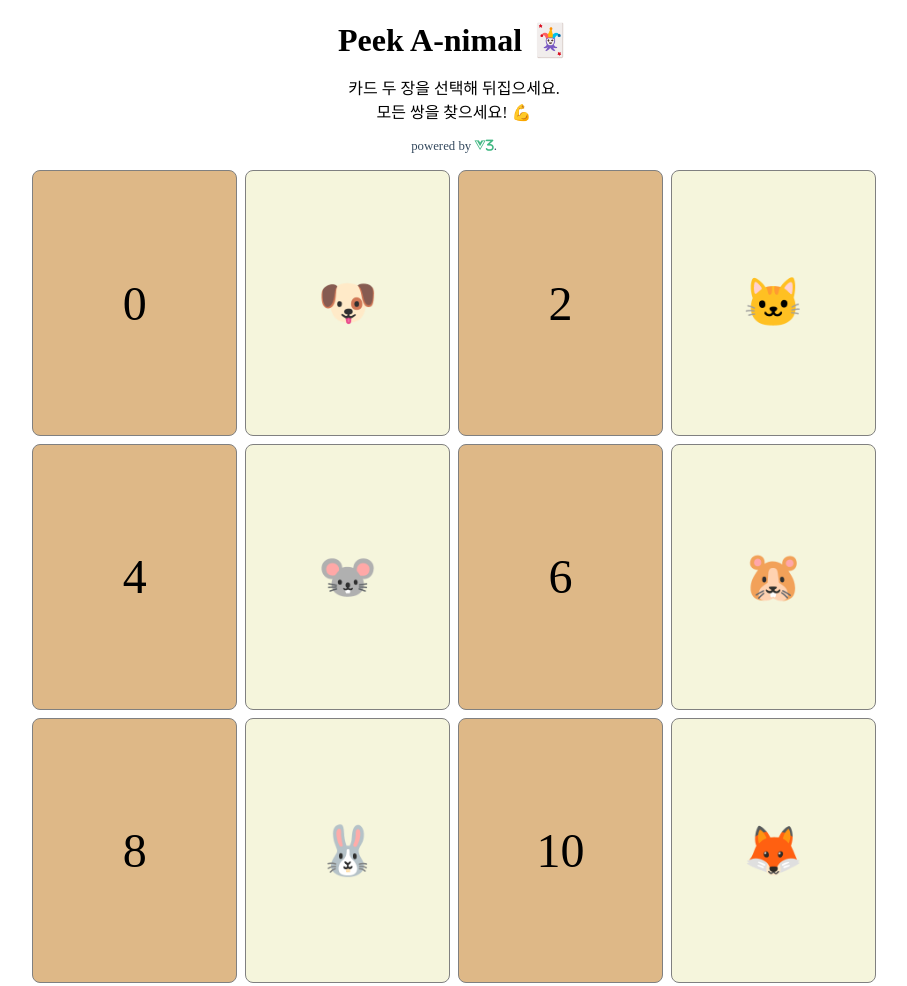
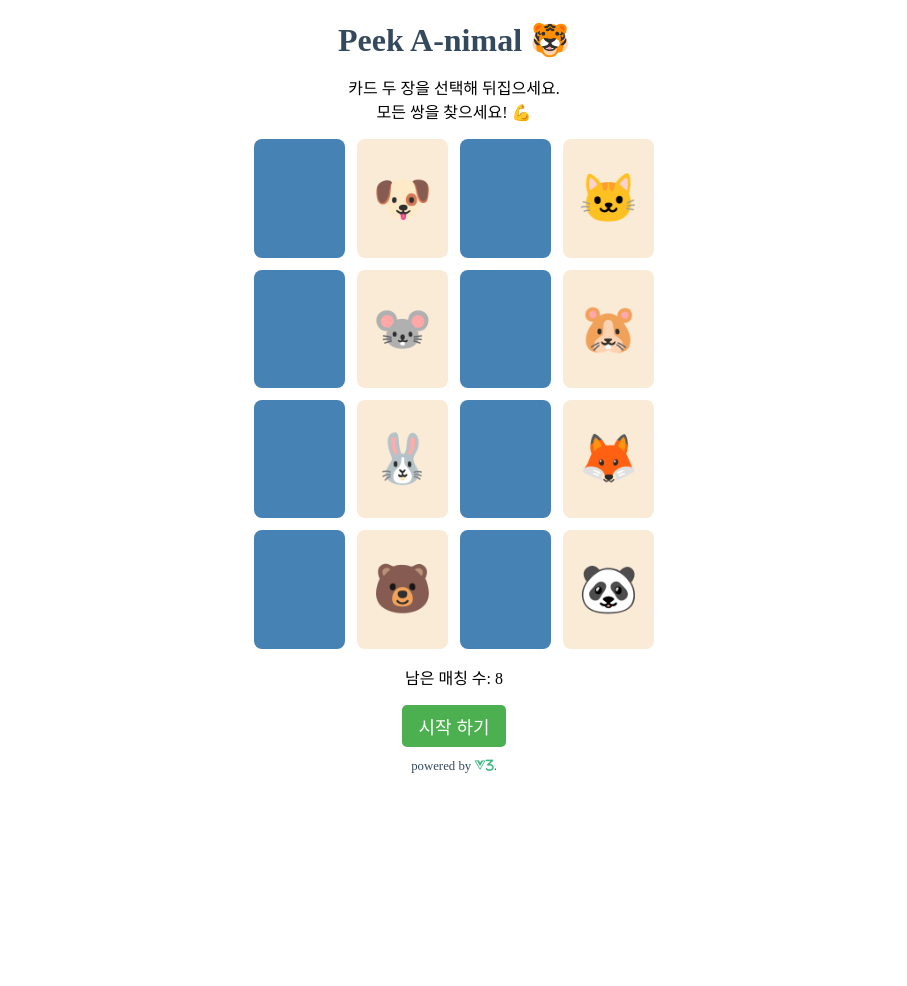
Before and after one commit to MTGVim/pick-a-nimal, an Astro site: page / in a window 1280 px wide. Shown: the top 986 px of the page, without its empty margins (186-1093 px from the left). After the commit the page ends 821 px from the top, so only its background shows below. Built offline with nearby package versions, Linux system fonts and the light colour scheme; Astro itself is replaced by a stand-in of ours.

Commit message:
feat: ✨ add flip and shuffle animation

```diff
--- a/package.json
+++ b/package.json
@@ -12,6 +12,7 @@
     "@astrojs/vue": "^5.0.6",
     "astro": "^5.1.9",
     "lodash": "^4.17.14",
+    "motion-v": "^0.8.1",
     "vue": "^3.5.13"
   },
   "devDependencies": {
--- a/src/components/PeekAnimal.vue
+++ b/src/components/PeekAnimal.vue
@@ -1,31 +1,32 @@
 <template>
-    <h1 class="title">Peek A-nimal 🃏</h1>
+    <h1 class="title">Peek A-nimal 🐯</h1>
     <section class="description">
         <p>카드 두 장을 선택해 뒤집으세요.<br/> 모든 쌍을 찾으세요! 💪</p>
-        <p class="battery">powered by <i class="fab fa-vuejs">3</i>.</p>
     </section>
-    <section class="board">
+    <TransitionGroup tag="section" class="board" name="shuffle-card">
         <div
             class='card'
+            v-for="item in cards"
+            :key="item.id"
+            v-on:click="onCardClick(item.id)"
             v-bind:class="{
                 faceup: item.faceup,
                 facedown: !item.faceup,
-                matched: matchedIds.has(item.id)
             }"
-            v-for="item in cards"
-            :key="item.id"
-            v-on:click="onCardClick(item.id)"
         >
-            {{ item.faceup ? item.value : item.id }}
+            <div class="back"></div>
+            <div class="front">
+                {{ item.value }}
+            </div>
         </div>
-    </section>
+    </TransitionGroup>
     <section class="score">
         <p> 남은 매칭 수: {{ (cards.length - matchedIds.size)/2 }} </p>
     </section>
     <section class="footer">
         <button class="gameStart" v-on:click="onRestart">{{ startLabel }}</button>
+        <p class="battery">powered by <i class="fab fa-vuejs">3</i>.</p>
     </section>
-    {{ matchedIds }}
 </template>
 
 <script setup lang="ts">
@@ -59,7 +60,7 @@ const onCardClick = (cardId: number) => {
 
     const card = cards.value.find(card => card.id === cardId);
 
-    if(card === undefined)
+    if(card === undefined || card.faceup)
         return;
 
     card.faceup = true;
@@ -75,8 +76,10 @@ const onCardClick = (cardId: number) => {
             matchedIds.value.add(secondCard?.id);
         }
         else {
-            firstCard.faceup = false;
-            secondCard.faceup = false;
+            setTimeout(() => {
+                firstCard.faceup = false;
+                secondCard.faceup = false;
+            }, 1000);
         }
         selectedCards.value = [];
     }
@@ -99,6 +102,7 @@ const onRestart = () => {
     font-size: 2rem;
     margin-bottom: 1rem;
     text-align: center;
+    color:#34495E;
 }
 
 .description {
@@ -116,34 +120,63 @@ const onRestart = () => {
 }
 
 .card {
+    aspect-ratio: 1 / 1.3;
+    font-size: 3rem;
+    max-height:180px;
+    position: relative;
+}
+
+.card .front {
     align-items: center;
-    aspect-ratio: 1 / 1.3;
-    border: solid 1px gray;
+    backface-visibility: hidden;
+    background-color: antiquewhite;
     border-radius: 8px;
     display: flex;
-    font-size: 3rem;
+    height: 100%;
     justify-content: center;
+    position: absolute;
+    transition: all 0.5s ease-out;
+    width: 100%;
 }
 
-.card.facedown {
-    background-color:burlywood;
+.card.facedown .front {
+    transform: rotateY(180deg) scale(0.7);
 }
 
-.card.faceup {
-    background-color: beige;
+.card.faceup .front {
+    transform: rotateY(0deg) scale(1);
 }
 
-.card.matched {
-    background-color: #2ECC71;
+.card .back {
+    align-items: center;
+    backface-visibility: hidden;
+    background-color:steelblue;
+    border-radius: 8px;
+    display: flex;
+    height: 100%;
+    justify-content: center;
+    position: absolute;
+    transition: all 0.5s ease-out;
+    width: 100%;
 }
 
+.card.facedown .back {
+    transform: rotateY(0deg) scale(1);
+}
+
+.card.faceup .back {
+    transform: rotateY(180deg) scale(0.7);
+}
+
+
 .board {
-    align-items: center;
     display: grid;
-    gap: 8px;
-    grid-template-columns: 20% 20% 20% 20%;
+    gap: 12px;
+    grid-template-columns: 1fr 1fr 1fr 1fr;
     justify-content: center;
-    padding: 0 10%;
+    margin: 0 auto;
+    max-width: 400px;
+    padding: 0 24px;
 }
 
 .score {
@@ -153,6 +186,7 @@ const onRestart = () => {
 
 .footer {
     margin-top: 1rem;
+    padding-bottom: 20px;
     text-align: center;
 }
 
@@ -162,6 +196,11 @@ const onRestart = () => {
     border: none;
     color: white;
     cursor: pointer;
+    font-size: large;
     padding: 0.5rem 1rem;
 }
+
+.shuffle-card-move {
+    transition: transform 0.4s ease-in;
+}
 </style>
```
Also changed, not shown: 1 other file.
